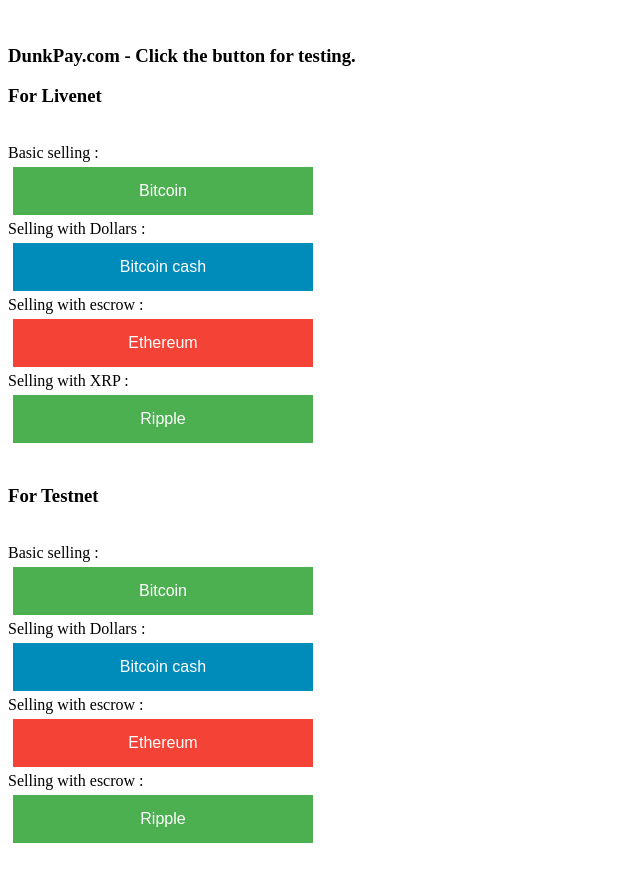
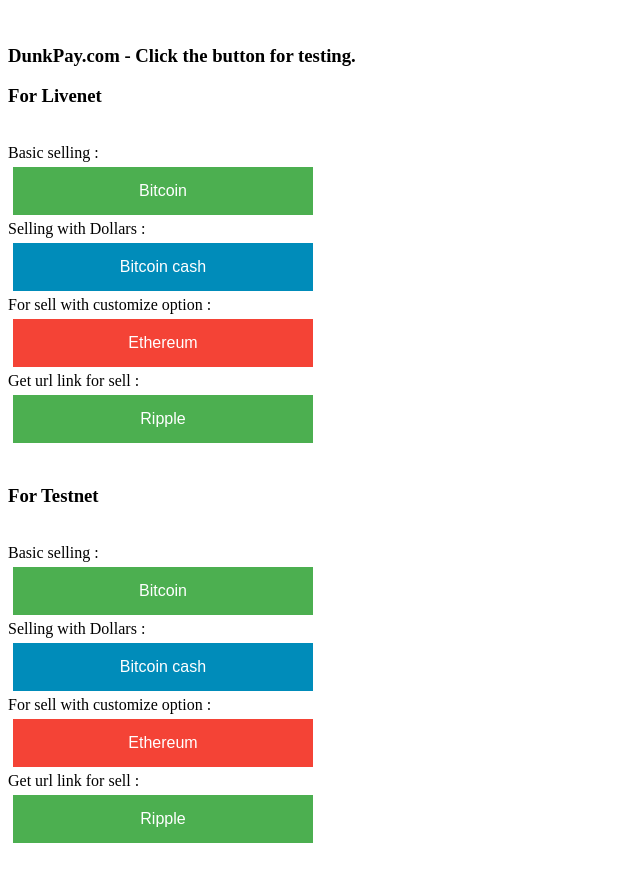
Before and after one commit to Dayyoung/dayyoung.github.io-dunkpay, a Jekyll site: the page docs/test.html, which Jekyll copies as it is, in a window 1280 px wide. Shown: the top 882 px of the page, without its empty margins (0-640 px from the left). Built offline with Jekyll 4.4.1, drawn with Linux system fonts in a browser that asks for light colours.

```diff
--- a/docs/test.html
+++ b/docs/test.html
@@ -2,6 +2,8 @@
 <html>
 <head>
 	<title>DunkPay.com</title>
+
+  	<meta name="viewport" content="width=device-width, initial-scale=1" />
 
 	<script type="text/javascript" src="/dunkpay.js"></script>
 
@@ -104,9 +106,9 @@
 	<button class="button button1" onclick="sell()">Bitcoin</button>
 	<br> Selling with Dollars : <br>
 	<button class="button button2" onclick="sellInDollars()">Bitcoin cash</button>
-	<br> Selling with escrow : <br>
+	<br> For sell with customize option : <br>
 	<button class="button button3" onclick="sellWithEscrow()">Ethereum</button>
-	<br> Selling with XRP : <br>
+	<br> Get url link for sell : <br>
 	<button class="button button4" onclick="sellWithXRP()">Ripple</button>
 
 	<br>
@@ -116,9 +118,9 @@
 	<button class="button button1" onclick="sell('testnet')">Bitcoin</button>
 	<br> Selling with Dollars : <br>
 	<button class="button button2" onclick="sellInDollars('testnet')">Bitcoin cash</button>
-	<br> Selling with escrow : <br>
+	<br> For sell with customize option : <br>
 	<button class="button button3" onclick="sellWithEscrow('testnet')">Ethereum</button>
-	<br> Selling with escrow : <br>
+	<br> Get url link for sell : <br>
 	<button class="button button4" onclick="sellWithXRP('testnet')">Ripple</button>
 
 </body>
--- a/dunkpay.js
+++ b/dunkpay.js
@@ -28,7 +28,7 @@ Dunkpay.prototype.shot = function(callback)
 
   var PREFIX = "https://www.dunkpay.com/"
 
-  var popup = window.open(PREFIX+this.type+jsonToQueryString(this), "BitcoinYo", "width=500, height=700, toolbar=no, menubar=no, scrollbars=no, resizable=yes" );
+  var popup = window.open(PREFIX+this.type+jsonToQueryString(this), "DunkPay.com", "width=500, height=700, toolbar=no, menubar=no, scrollbars=no, resizable=yes" );
 
   popup.focus()
 }
```
Also changed, not shown: index.md (+3 -0 lines), kr.md (+3 -0 lines), README.md.
